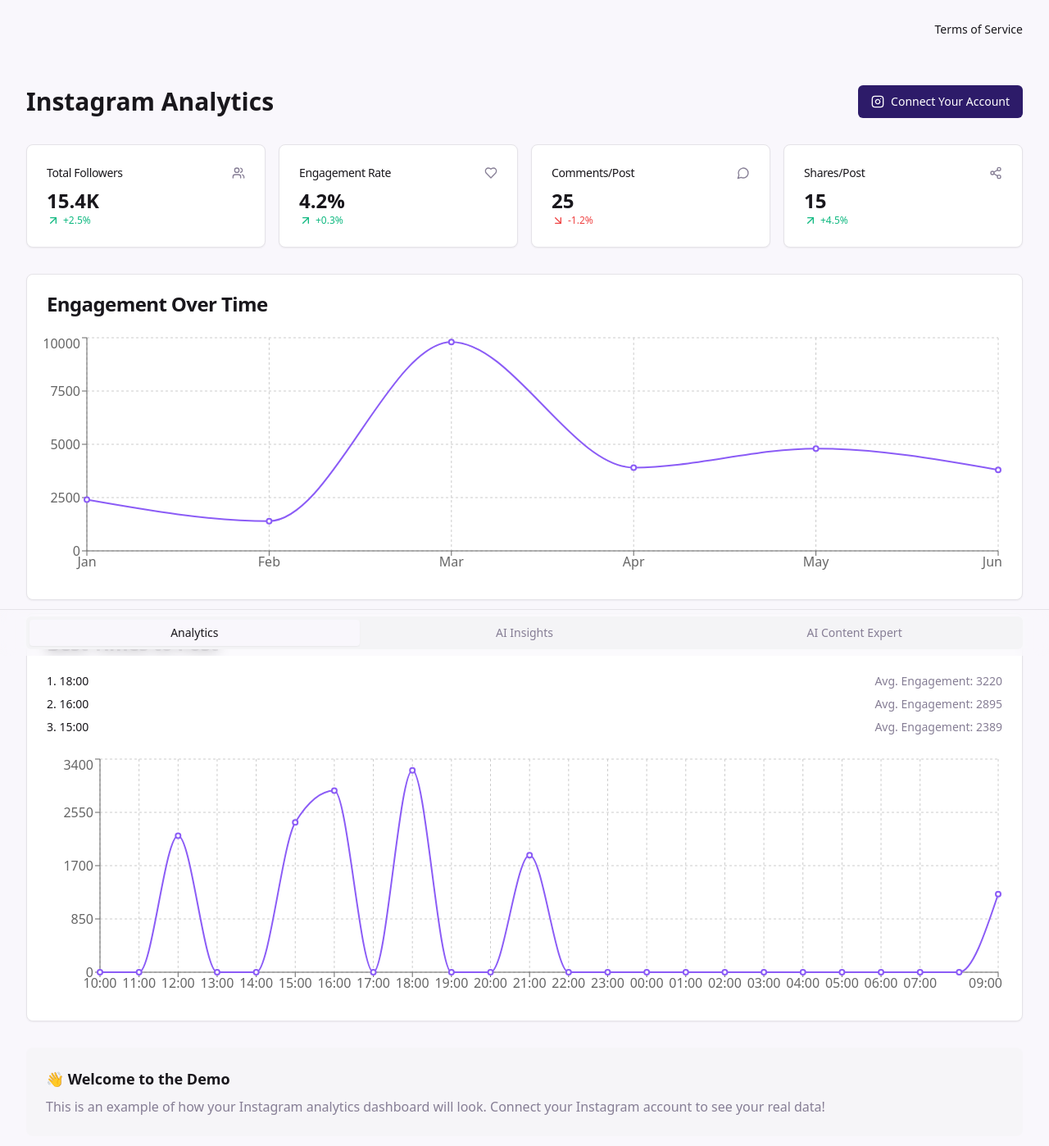
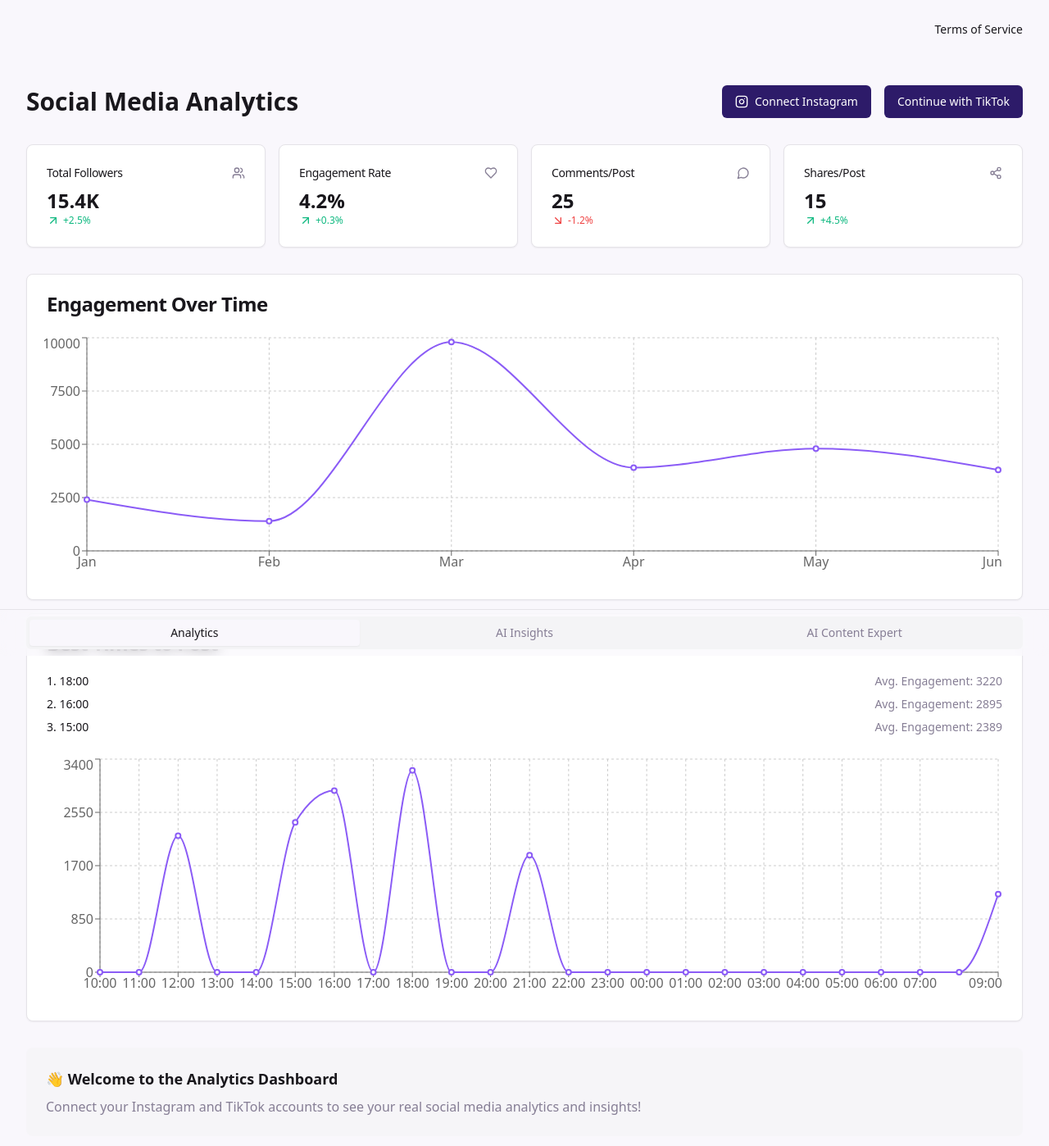
Before and after one commit to Jrogbaaa/celebrity-insight-toolbox, a React (Vite) app: page /analytics in a window 1280 px wide. Shown: the top 1398 px of the page at 82% size. Built offline with nearby package versions, Linux system fonts and the light colour scheme.

Commit message:
Fix: Include Analytics.tsx in context
The Analytics.tsx file was missing from the context used by the codebase RAG system, causing an error. This commit addresses the issue by including the necessary file.

```diff
--- a/src/pages/Analytics.tsx
+++ b/src/pages/Analytics.tsx
@@ -1,16 +1,20 @@
+
 import { Card } from "@/components/ui/card";
 import { Button } from "@/components/ui/button";
-import { Instagram, Loader2 } from "lucide-react";
+import { Instagram, Loader2, BrandTiktok } from "lucide-react";
 import { useInstagramAnalysis } from "@/services/InstagramService";
 import { useToast } from "@/hooks/use-toast";
 import { Alert, AlertDescription } from "@/components/ui/alert";
 import { EngagementChart } from "@/components/EngagementChart";
 import { MetricsGrid } from "@/components/MetricsGrid";
 import { PostTimingAnalyzer } from "@/components/PostTimingAnalyzer";
+import { TikTokLoginButton } from "@/components/tiktok/TikTokLoginButton";
+import { useTikTokAuth } from "@/hooks/useTikTokAuth";
 
 const Analytics = () => {
   const { toast } = useToast();
   const { data: metrics, isLoading, error } = useInstagramAnalysis();
+  const { handleTikTokLogin, isLoading: isTikTokLoading } = useTikTokAuth();
 
   const handleConnectInstagram = () => {
     const clientId = import.meta.env.VITE_INSTAGRAM_CLIENT_ID;
@@ -49,11 +53,14 @@ const Analytics = () => {
   return (
     <div className="container py-8">
       <div className="flex justify-between items-center mb-8">
-        <h1 className="text-3xl font-bold">Instagram Analytics</h1>
-        <Button onClick={handleConnectInstagram} className="flex items-center gap-2">
-          <Instagram className="h-5 w-5" />
-          Connect Your Account
-        </Button>
+        <h1 className="text-3xl font-bold">Social Media Analytics</h1>
+        <div className="flex gap-4">
+          <Button onClick={handleConnectInstagram} className="flex items-center gap-2">
+            <Instagram className="h-5 w-5" />
+            Connect Instagram
+          </Button>
+          <TikTokLoginButton onClick={handleTikTokLogin} isLoading={isTikTokLoading} />
+        </div>
       </div>
 
       <div className="grid gap-4 md:grid-cols-2 lg:grid-cols-4">
@@ -66,9 +73,9 @@ const Analytics = () => {
       </div>
 
       <div className="mt-8 bg-muted/50 rounded-lg p-6">
-        <h2 className="text-lg font-semibold mb-2">👋 Welcome to the Demo</h2>
+        <h2 className="text-lg font-semibold mb-2">👋 Welcome to the Analytics Dashboard</h2>
         <p className="text-muted-foreground">
-          This is an example of how your Instagram analytics dashboard will look. Connect your Instagram account to see your real data!
+          Connect your Instagram and TikTok accounts to see your real social media analytics and insights!
         </p>
       </div>
     </div>
```
